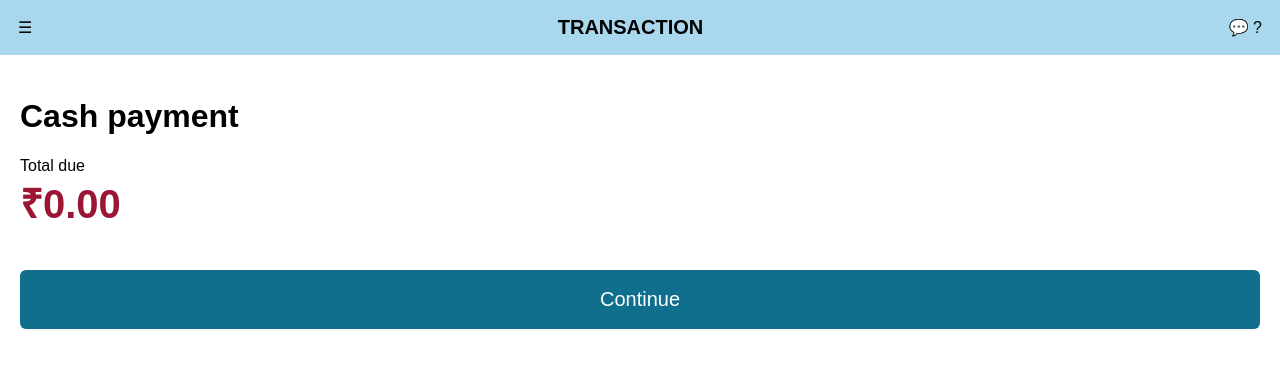
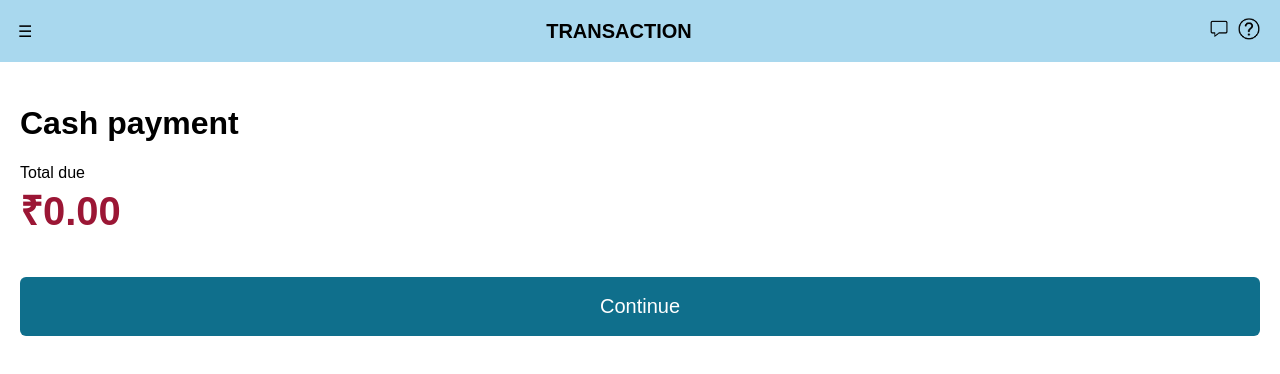
Before and after one commit to rprabash7/LLP-2.0, a website: page Cash_Payment.html in a window 1280 px wide. Drawn offline with Linux system fonts and the light colour scheme.

Commit message:
modification 1

```diff
--- a/Cash_Payment.html
+++ b/Cash_Payment.html
@@ -1,4 +1,7 @@
 <!DOCTYPE html>
 <html lang="en"><head><meta charset="UTF-8"><meta name="viewport" content="width=device-width, initial-scale=1.0"><title>Cash Payment</title><style>
 body{margin:0;font-family:Arial,sans-serif;background:#fff}.header{background:#a9d8ee;display:flex;justify-content:space-between;align-items:center;padding:16px 18px}.header-title{font-size:20px;font-weight:700}.wrap{padding:22px 20px}.amount{font-size:40px;font-weight:700;color:#9b1635}.btn{width:100%;padding:18px;border:none;border-radius:6px;background:#0f6f8c;color:#fff;font-size:20px}.bottom{padding:18px 20px 28px;margin-top:auto}
-</style></head><body><div class="header"><div>☰</div><div class="header-title">TRANSACTION</div><div>💬 ?</div></div><div class="wrap"><h1>Cash payment</h1><div>Total due</div><div class="amount" id="cashAmt">₹0.00</div></div><div class="bottom"><button class="btn" onclick="go()">Continue</button></div><script>const a=parseFloat(localStorage.getItem('payAmount'))||0;document.getElementById('cashAmt').textContent='₹'+a.toFixed(2);function go(){location.href='Final_Success.html';}</script></body></html>
+</style></head><body><div class="header"><div>☰</div><div class="header-title">TRANSACTION</div><div class="right-icons">
+    <img src="images/message.png" alt="Message" style="width:26px;height:26px;object-fit:contain">
+    <img src="images/question.png" alt="Question" style="width:26px;height:26px;object-fit:contain">
+</div></div><div class="wrap"><h1>Cash payment</h1><div>Total due</div><div class="amount" id="cashAmt">₹0.00</div></div><div class="bottom"><button class="btn" onclick="go()">Continue</button></div><script>const a=parseFloat(localStorage.getItem('payAmount'))||0;document.getElementById('cashAmt').textContent='₹'+a.toFixed(2);function go(){location.href='Final_Success.html';}</script></body></html>
```
Also changed, not shown: Cancel_Exchange.html (+4 -1 lines), Delivery_Only.html (+4 -1 lines).
